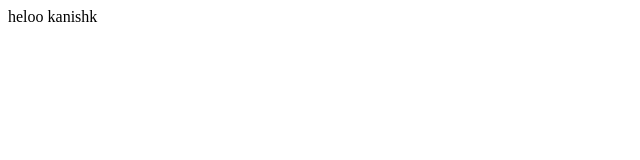
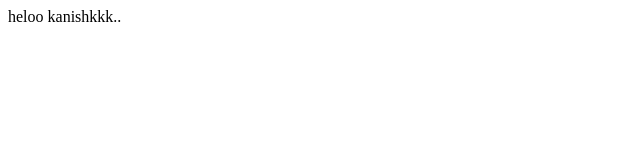
Before and after one commit to kanishk9783/test-demo2, a plain HTML site: page index.html in a window 1280 px wide. Shown: the full height of the page, 0-640 px from the left. Drawn offline with Linux system fonts and the light colour scheme.

Commit message:
Update index.html

```diff
--- a/index.html
+++ b/index.html
@@ -1,5 +1,5 @@
 <html>
   <body>
-    <p>heloo kanishk <p>
+    <p>heloo kanishkkk.. <p>
   </body>
   <html>
```
